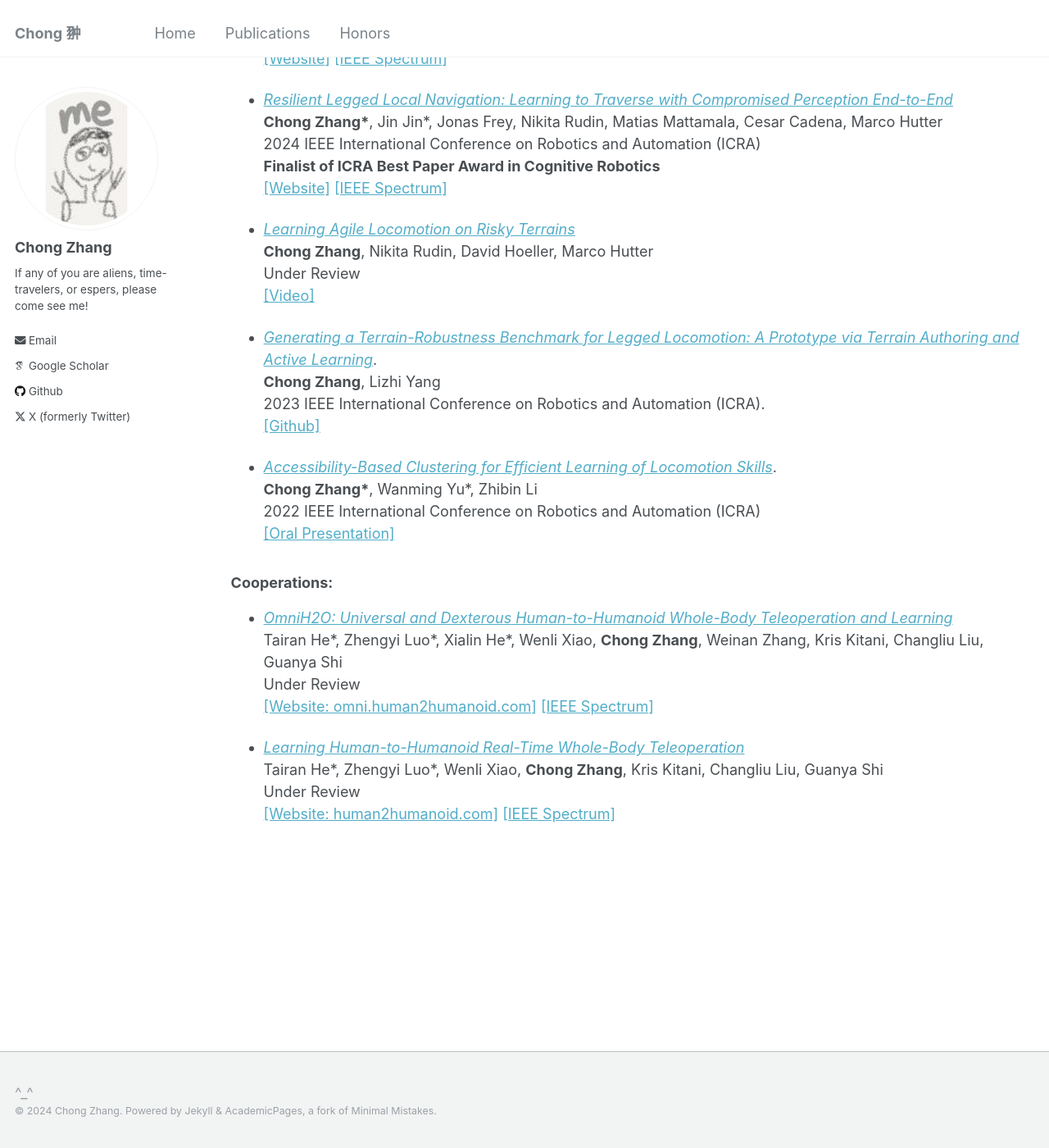
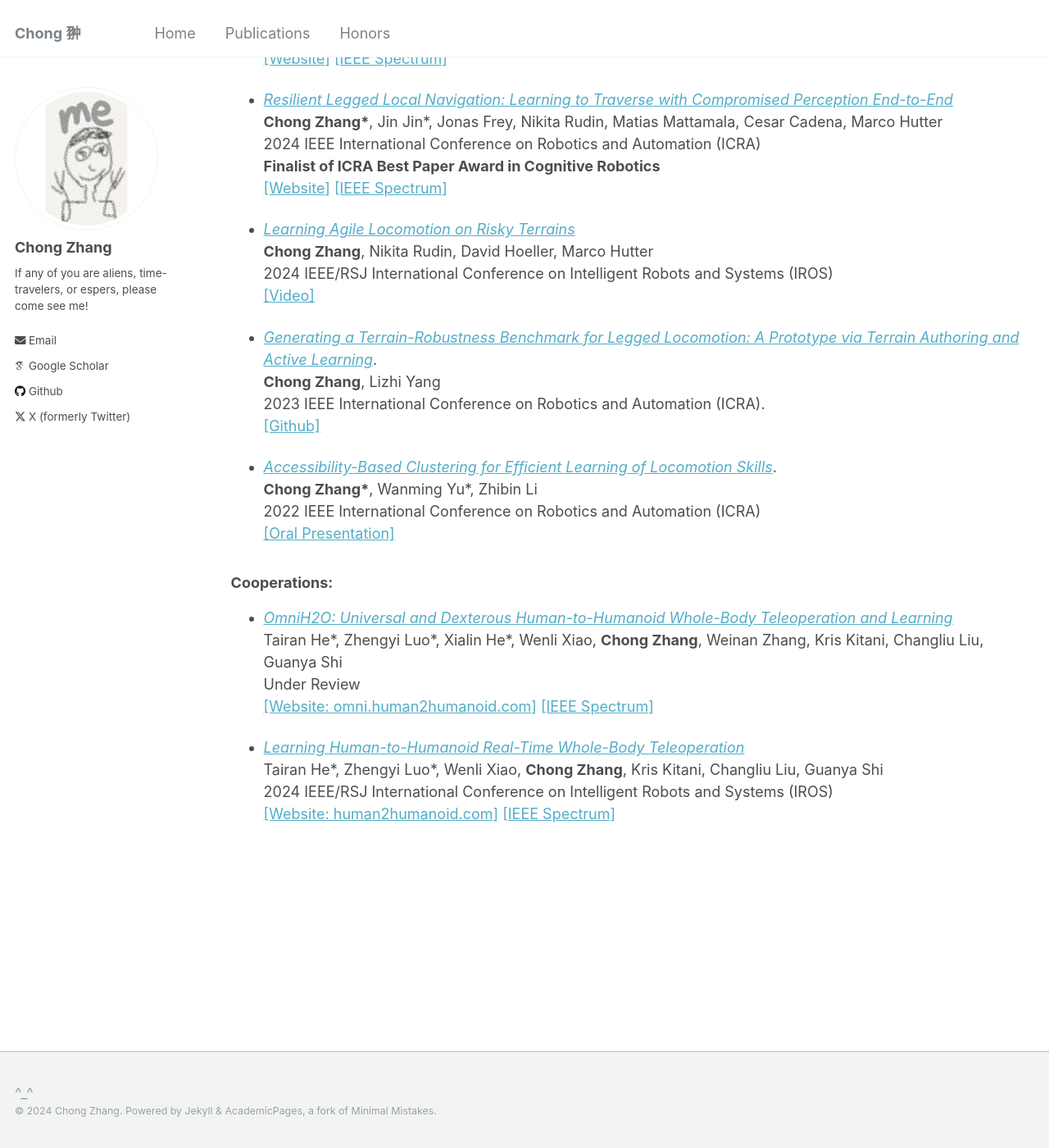
Before and after one commit to zita-ch/zita-ch.github.io, a Jekyll site: the page built from _pages/publications.md, in a window 1280 px wide and 1400 px high, scrolled down 663 px. Shown: the whole window at 82% size. Built offline with Jekyll 4.4.1, drawn with Linux system fonts in a browser that asks for light colours; some web fonts are replaced.

Commit message:
update iros

```diff
--- a/_pages/publications.md
+++ b/_pages/publications.md
@@ -40,7 +40,7 @@ author_profile: true
 
 + [_Learning Agile Locomotion on Risky Terrains_](https://arxiv.org/abs/2311.10484)
   **Chong Zhang**, Nikita Rudin, David Hoeller, Marco Hutter
-  Under Review
+  2024 IEEE/RSJ International Conference on Intelligent Robots and Systems (IROS)
   [\[Video\]](https://www.youtube.com/watch?v=Z5X0J8OH6z4)
 
 + [_Generating a Terrain-Robustness Benchmark for Legged Locomotion: A Prototype via Terrain Authoring and Active Learning_](https://arxiv.org/pdf/2208.07681.pdf).
@@ -65,5 +65,5 @@ author_profile: true
 
 + [_Learning Human-to-Humanoid Real-Time Whole-Body Teleoperation_](https://human2humanoid.com/resources/H2O_paper.pdf)
   Tairan He\*, Zhengyi Luo\*, Wenli Xiao, **Chong Zhang**, Kris Kitani, Changliu Liu, Guanya Shi
-  Under Review
+  2024 IEEE/RSJ International Conference on Intelligent Robots and Systems (IROS)
   [\[Website: human2humanoid.com\]](https://human2humanoid.com/) [\[IEEE Spectrum\]](https://spectrum.ieee.org/video-friday-human-to-humanoid)
```
